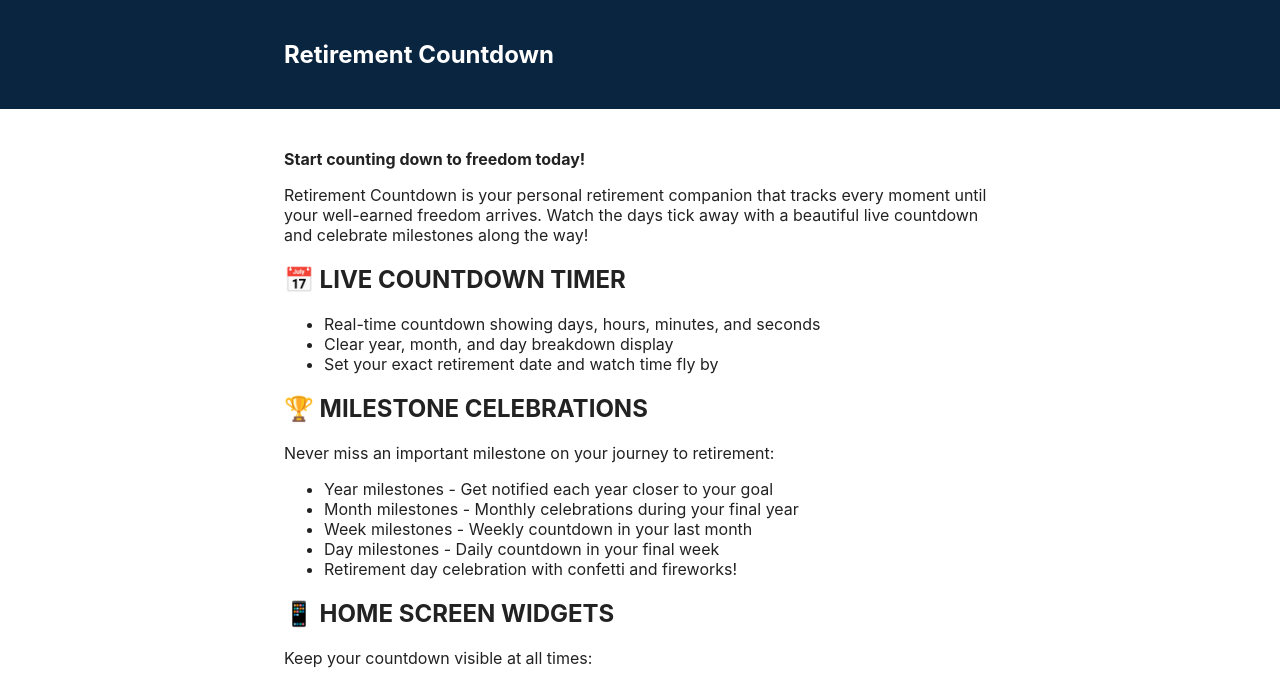
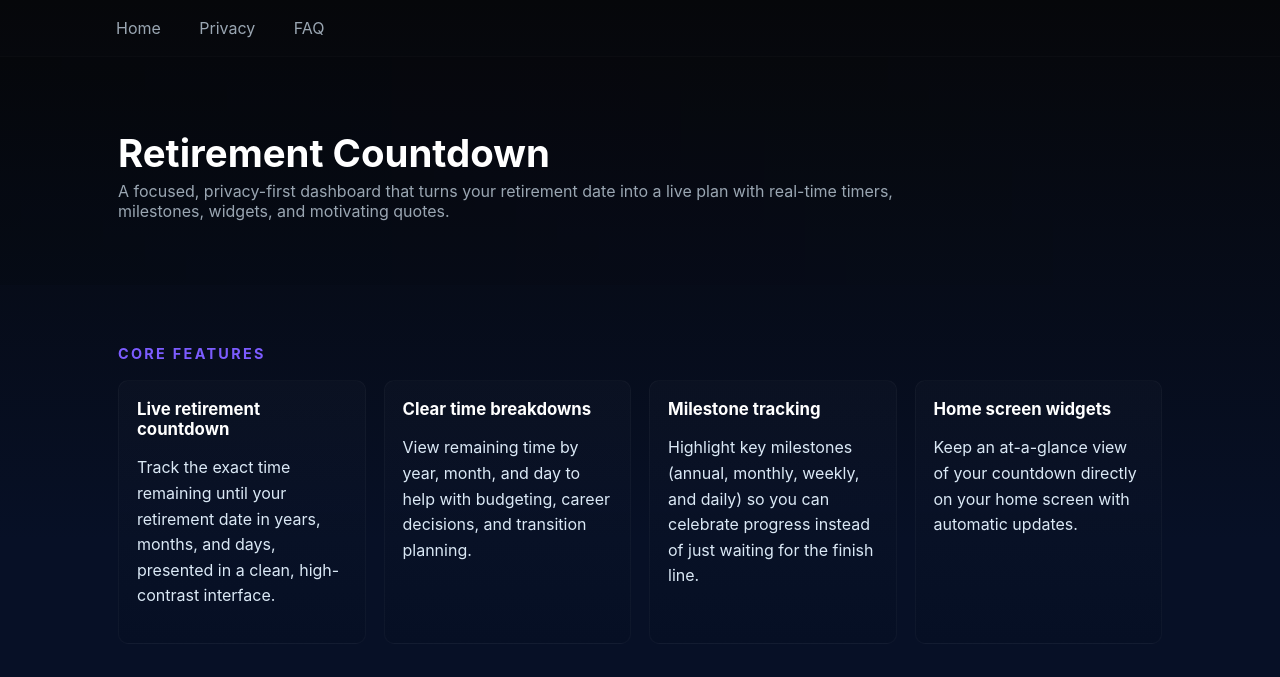
Before and after one commit to mikesdavis/RetirementCounter, a Jekyll site: the page built from website/index.md, in a window 1280 px wide. Shown: the top 677 px of the page. Built offline with Jekyll 4.4.1, drawn with Linux system fonts in a browser that asks for light colours; some of the changed text lies outside the part shown.

Commit message:
updated site

```diff
--- a/website/_config.yml
+++ b/website/_config.yml
@@ -1,5 +1,5 @@
 title: "Retirement Countdown"
-description: "Count down to your retirement with live timers, milestones, widgets & quotes"
+description: "A focused, privacy-first dashboard that turns your retirement date into a live plan with real-time timers, milestones, widgets, and motivating quotes."
 baseurl: ""
 url: ""
 markdown: kramdown
--- a/website/_layouts/default.html
+++ b/website/_layouts/default.html
@@ -9,15 +9,27 @@
   </head>
   <body>
     <header class="site-header">
-      <div class="container">
-        <h1><a href="/">{{ site.title }}</a></h1>
+      <div class="container header-inner">
+        <nav class="site-nav">
+          <a href="/">Home</a>
+          <a href="/privacy/">Privacy</a>
+          <a href="/#faq">FAQ</a>
+        </nav>
+      </div>
+      <div class="hero">
+        <div class="container hero-inner">
+          <h1 class="hero-title">{{ site.title }}</h1>
+          <p class="hero-sub">{{ site.description }}</p>
+        </div>
       </div>
     </header>
-    <main class="container">
+
+    <main class="container site-main">
       {{ content }}
     </main>
+
     <footer class="site-footer">
-      <div class="container">© {{ "now" | date: "%Y" }} Retirement Countdown</div>
+      <div class="container footer-inner">© {{ "now" | date: "%Y" }} Retirement Countdown</div>
     </footer>
   </body>
 </html>
--- a/website/assets/style.css
+++ b/website/assets/style.css
@@ -1,8 +1,84 @@
+:root{
+	--bg:#0b0f16;
+	--panel:#0f1720;
+	--muted:#9aa6b2;
+	--accent:#00d1ff;
+	--accent-2:#7c5cff;
+	--max-width:1100px;
+}
+
 *{box-sizing:border-box}
-body{font-family: -apple-system,BlinkMacSystemFont,Segoe UI,Roboto,Helvetica,Arial,sans-serif;margin:0;color:#222}
-.container{max-width:760px;margin:0 auto;padding:24px}
-.site-header{background:#0a2540;color:#fff;padding:16px 0}
-.site-header a{color:#fff;text-decoration:none}
-h1{margin:0;font-size:1.5rem}
-.site-footer{background:#f7f7f7;padding:12px;text-align:center;margin-top:32px;color:#666}
-main h2{margin-top:1.25rem}
+html,body{height:100%}
+body{font-family:Inter,system-ui,-apple-system,'Segoe UI',Roboto,Helvetica,Arial,sans-serif;margin:0;color:#e6eef6;background:linear-gradient(180deg,#06070a 0%, #071026 60%);-webkit-font-smoothing:antialiased}
+.container{max-width:var(--max-width);margin:0 auto;padding:28px}
+
+/* Header */
+.site-header{color:#fff}
+.header-inner{display:flex;align-items:center;justify-content:space-between;padding:18px 0}
+.brand{color:#fff;font-weight:700;text-decoration:none;font-size:1.15rem;letter-spacing:0.4px}
+.site-nav a{color:var(--muted);text-decoration:none;margin-left:18px;padding:8px;border-radius:6px;transition:color .15s,background .15s}
+.site-nav a:hover{color:#fff;background:rgba(255,255,255,0.03)}
+
+/* Hero */
+.hero{background:linear-gradient(90deg, rgba(0,0,0,0.12), rgba(0,0,0,0));border-top:1px solid rgba(255,255,255,0.02);padding:48px 0 36px}
+.hero-inner{display:flex;flex-direction:column;gap:8px}
+.hero-title{margin:0;color:#fff;font-size:2.4rem;line-height:1.05}
+.hero-sub{margin:0;color:var(--muted);max-width:80ch}
+
+/* Main content */
+.site-main{padding:28px}
+.site-main h2{color:var(--accent-2);margin-top:2rem;margin-bottom:.5rem;font-size:.9rem;letter-spacing:.16em;text-transform:uppercase}
+.site-main h3{margin-top:0;margin-bottom:.5rem;font-size:1.05rem}
+.site-main p, .site-main li{color:#dbe9f6;line-height:1.6}
+
+/* Cards / lists */
+.feature-grid{display:grid;grid-template-columns:repeat(auto-fit,minmax(240px,1fr));gap:18px;margin-top:18px}
+.card{background:linear-gradient(180deg,rgba(255,255,255,0.02),rgba(0,0,0,0.03));border:1px solid rgba(255,255,255,0.03);padding:18px;border-radius:10px}
+.card h3{margin:0 0 8px 0;color:#fff}
+.muted{color:var(--muted)}
+
+/* CTA buttons */
+.cta-row{display:flex;flex-wrap:wrap;gap:10px;margin:18px 0 4px}
+.btn-primary,.btn-ghost{display:inline-flex;align-items:center;justify-content:center;padding:8px 16px;border-radius:999px;font-size:.9rem;font-weight:500;text-decoration:none;cursor:pointer;transition:background .18s, color .18s, border-color .18s, box-shadow .18s}
+.btn-primary{background:linear-gradient(135deg,var(--accent),var(--accent-2));color:#020617;border:1px solid rgba(15,23,42,0.7);box-shadow:0 8px 24px rgba(15,23,42,0.55)}
+.btn-primary:hover{box-shadow:0 14px 30px rgba(15,23,42,0.8);transform:translateY(-1px)}
+.btn-ghost{background:rgba(15,23,42,0.7);color:#e5f1ff;border:1px solid rgba(148,163,184,0.4)}
+.btn-ghost:hover{background:rgba(15,23,42,0.95);border-color:rgba(226,232,240,0.8)}
+
+/* Footer */
+.site-footer{padding:20px 0;margin-top:40px;color:var(--muted);border-top:1px solid rgba(255,255,255,0.02)}
+
+/* Utility */
+.center{text-align:center}
+
+@media (max-width:700px){
+	.hero-title{font-size:1.6rem}
+	.header-inner{padding:12px 0}
+	.container{padding:18px}
+}
+
+/* Image gallery — responsive, tidy thumbnails */
+.image-gallery, .home-image-gallery{
+	display:grid;
+	/* 5 images across on wider screens */
+	grid-template-columns:repeat(5, 1fr);
+	gap:12px;
+	align-items:start;
+	margin:20px 0;
+}
+.image-gallery figure, .home-image-gallery figure{
+	margin:0; padding:0; list-style:none; overflow:hidden; border-radius:8px; background:linear-gradient(180deg, rgba(255,255,255,0.02), rgba(0,0,0,0.03)); border:1px solid rgba(255,255,255,0.02);
+}
+/* Let screenshots render at their natural aspect ratio without extra cropping */
+.gallery-img{
+	display:block;
+	width:100%;
+	height:auto;
+	object-fit:contain;
+}
+@media (max-width:700px){
+	/* More flexible layout on very small screens */
+	.image-gallery, .home-image-gallery{
+		grid-template-columns:repeat(auto-fit, minmax(160px, 1fr));
+	}
+}
--- a/website/index.md
+++ b/website/index.md
@@ -3,84 +3,99 @@ layout: default
 title: "Retirement Countdown"
 ---
 
-**Start counting down to freedom today!**
+## Core Features
 
-Retirement Countdown is your personal retirement companion that tracks every moment until your well-earned freedom arrives. Watch the days tick away with a beautiful live countdown and celebrate milestones along the way!
+<div class="feature-grid">
+	<article class="card">
+		<h3>Live retirement countdown</h3>
+		<p class="muted">Track the exact time remaining until your retirement date in years, months, and days, presented in a clean, high-contrast interface.</p>
+	</article>
+	<article class="card">
+		<h3>Clear time breakdowns</h3>
+		<p class="muted">View remaining time by year, month, and day to help with budgeting, career decisions, and transition planning.</p>
+	</article>
+	<article class="card">
+		<h3>Milestone tracking</h3>
+		<p class="muted">Highlight key milestones (annual, monthly, weekly, and daily) so you can celebrate progress instead of just waiting for the finish line.</p>
+	</article>
+	<article class="card">
+		<h3>Home screen widgets</h3>
+		<p class="muted">Keep an at-a-glance view of your countdown directly on your home screen with automatic updates.</p>
+	</article>
+</div>
 
-## 📅 LIVE COUNTDOWN TIMER
+## App screenshots
 
-- Real-time countdown showing days, hours, minutes, and seconds
-- Clear year, month, and day breakdown display
-- Set your exact retirement date and watch time fly by
+<a id="screenshots"></a>
+<div class="home-image-gallery">
+{% assign imgs = "01_app_days_only.png,02_app_breakdown.png,03_widget_small.png,04_app_all_features.png,05_widget_medium.png,06_settings_view.png,07_app_4_days_left.png,08_app_1_day_left.png,09_app_congrats.png,10_pro_upgrade.png" | split: "," %}
+{% for img in imgs %}
+	<figure>
+		<img class="gallery-img" loading="lazy" src="{{ '/assets/images/' | append: img | relative_url }}" alt="{{ img }}">
+	</figure>
+{% endfor %}
+</div>
 
-## 🏆 MILESTONE CELEBRATIONS
+## Professional Tools (One-time $2.99)
 
-Never miss an important milestone on your journey to retirement:
+Upgrade once to unlock additional tools designed for detailed retirement planning.
 
-- Year milestones - Get notified each year closer to your goal
-- Month milestones - Monthly celebrations during your final year
-- Week milestones - Weekly countdown in your last month
-- Day milestones - Daily countdown in your final week
-- Retirement day celebration with confetti and fireworks!
+<div class="feature-grid">
+	<article class="card">
+		<h3>Workdays calculator</h3>
+		<p class="muted">Compute remaining business days (excluding weekends) so you can plan projects, handoffs, and staffing with realistic timelines.</p>
+	</article>
+	<article class="card">
+		<h3>Career progress view</h3>
+		<p class="muted">Visualize how much of your career is behind you versus ahead with a simple, data-driven progress bar.</p>
+	</article>
+	<article class="card">
+		<h3>Milestone history</h3>
+		<p class="muted">Review past milestones and important dates to see how your plan has evolved over time.</p>
+	</article>
+	<article class="card">
+		<h3>Configurable notifications</h3>
+		<p class="muted">Enable optional, local notifications for key milestones so you never miss an important date.</p>
+	</article>
+</div>
 
-## 📱 HOME SCREEN WIDGETS
+## Why Retirement Countdown feels trustworthy
 
-Keep your countdown visible at all times:
+- Privacy first: countdown data and preferences are stored locally on your device.
+- No account needed: start planning immediately — no sign-up flow or passwords.
+- Lightweight: designed to be fast, battery-friendly, and unobtrusive.
+- Simple pricing: a single, optional one-time Pro upgrade. No subscriptions.
 
-- Glanceable widget shows days remaining
-- Updates automatically throughout the day
-- Perfect motivation every time you check your phone
+## Who it’s for
 
-## ✨ PRO FEATURES (One-time $2.99 upgrade)
-
-Unlock the full experience with these premium features:
-
-### 🔢 Workdays Calculator
-
-See exactly how many work days remain (excludes weekends). Perfect for planning your final projects and handoffs!
-
-### 📊 Career Progress Bar
-
-Set your career start date and watch your progress grow. Visual motivation showing how far you've come!
-
-### 📜 Milestone History
-
-Track all your achieved milestones. Look back on your journey and see every celebration along the way.
-
-### 🔔 Milestone Notifications
-
-Get automatic push notifications when you reach important milestones. Never miss a celebration moment!
-
-### 💬 370+ Inspirational Quotes
-
-Daily motivational quotes to keep you inspired and focused on your retirement goals.
-
-### 🎨 12 Widget Themes
-
-Personalize your home screen widget with 12 beautiful color themes. Match your style!
-
-### 🎉 Retirement Day Celebration
-
-When the big day arrives, enjoy a special full-screen celebration with confetti and fireworks!
-
-## WHY RETIREMENT COUNTDOWN?
-
-- Simple and focused - does one thing beautifully
-- Lightweight - won't slow down your phone
-- No ads in the app experience
-- No subscriptions - one-time Pro upgrade
-- Works offline - no internet required
-- Privacy focused - all data stored locally on your device
-
-## PERFECT FOR:
-
-- Future retirees tracking their countdown
-- Anyone planning a major life milestone
-- People who love seeing progress toward goals
-- Those seeking daily motivation and inspiration
-
-Whether retirement is 10 years away or just around the corner, Retirement Countdown helps you stay motivated and celebrate every step of your journey to freedom.
+Retirement Countdown is built for professionals, planners, and teams who want a reliable, easy-to-read view of the time remaining until retirement — from long-range planning to the final stretch.
 
 ---
 
-*Free features include: live countdown, date breakdown, milestone tracking, and basic home widget. Premium features require a one-time Pro upgrade of $2.99.*
+## FAQ
+
+<a id="faq"></a>
+
+### What does Retirement Countdown do?
+
+Retirement Countdown displays the time remaining to your selected retirement date in years, months, and days. It also offers milestone tracking, professional tools, and a glanceable home screen widget.
+
+### How accurate is the countdown?
+
+The countdown is computed from the retirement date you set. It reports remaining time in years, months, and days for a clear planning view (it does not focus on seconds or sub-minute precision).
+
+### Is my data private?
+
+Yes. All countdown data and preferences are stored locally on your device. No account is required and the app does not transmit personal data by default.
+
+### Is there a cost?
+
+Core countdown functionality is free. A one-time Pro upgrade (listed in the app) unlocks the workdays calculator, career progress view, milestone history, and notifications.
+
+### Which platforms are supported?
+
+Retirement Countdown is available as a mobile app. Check your device's app store for availability and platform-specific details.
+
+### How do I get support?
+
+For questions or to report issues, please open an issue in this repository or contact the project maintainers using the support details in the app store listing.
```
Also changed, not shown: website/images.md (added, +16 -0 lines), website/privacy.md (+0 -2 lines), website/Gemfile.lock (added), website/assets/images/01_app_days_only.png (added), website/assets/images/02_app_breakdown.png (added), website/assets/images/04_app_all_features.png (added), website/assets/images/05_widget_medium.png (added), website/assets/images/06_settings_view.png (added), website/assets/images/07_app_4_days_left.png (added), website/assets/images/08_app_1_day_left.png (added), website/assets/images/09_app_congrats.png (added), website/assets/images/10_pro_upgrade.png (added), 3 other files.
